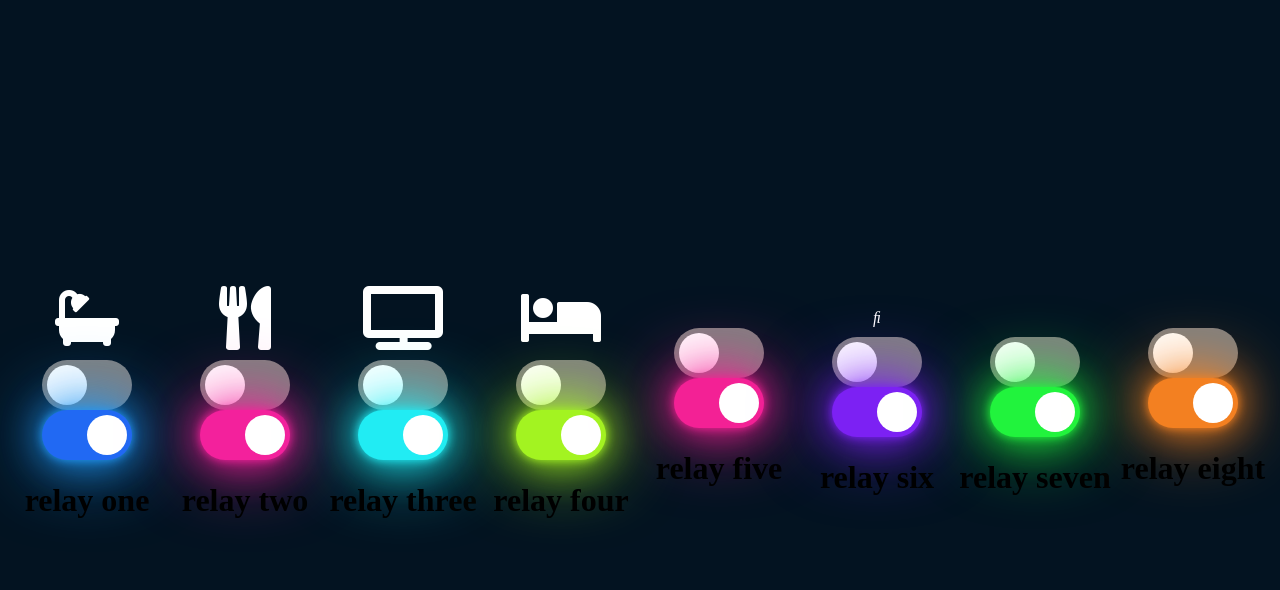
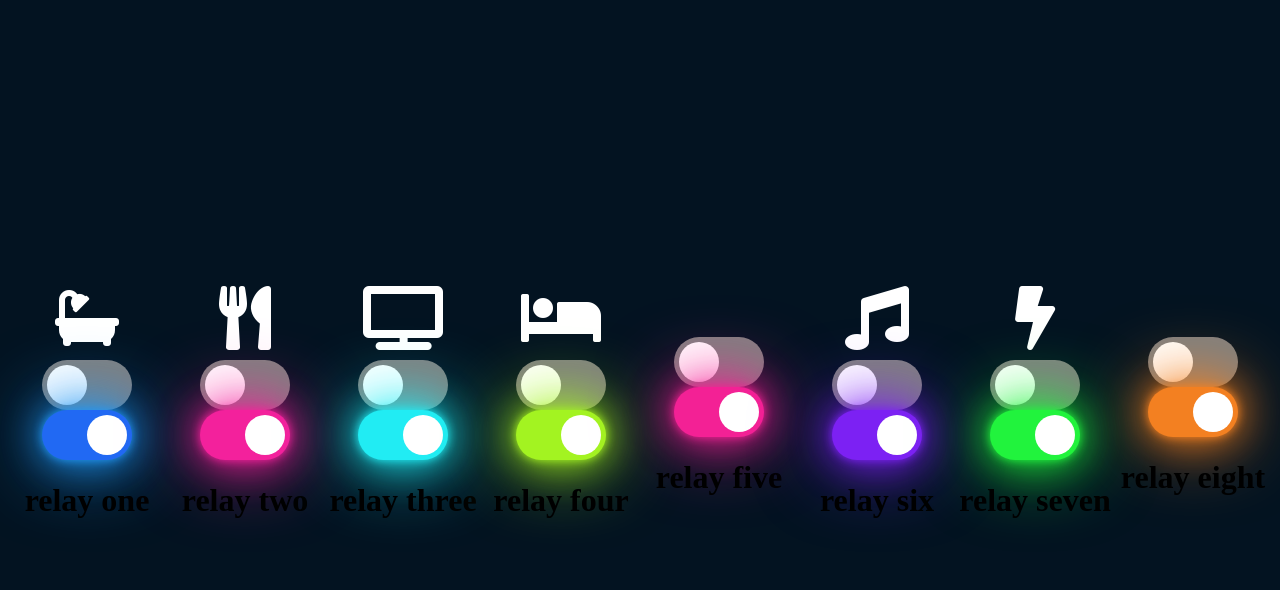
Before and after one commit to Abhishek-g-bot/Smart-Switch-Board, a Flask app: page / in a window 1280 px wide. Shown: the top 590 px of the page. Run offline with Flask 3, Linux system fonts and the light colour scheme; some libraries are stand-ins or nearby versions.

Commit message:
Update index.html

```diff
--- a/template/index.html
+++ b/template/index.html
@@ -80,7 +80,7 @@
 		</div>
 		<div class="progress">
 			<a class = "icon1" >
-				<i class="fa-sharp fa-regular fa-house"></i>
+				<i class="fas fa-4x fa-house"></i>
 			</a>
 			<div class= "toggle-btn4" id="unact4">
 				<div class= "inner-circle">
@@ -96,7 +96,7 @@
 		</div>
 		<div class="progress">
 			<a class = "icon1" >
-				<i class="fa-sharp fa-regular fa-music"></i>
+				<i class="fas fa-4x fa-music"></i>
 			</a>
 			<div class= "toggle-btn5" id="unact5">
 				<div class= "inner-circle">
@@ -112,7 +112,7 @@
 		</div>
 		<div class="progress">
 			<a class = "icon1" >
-				<i class="fa-sharp fa-regular fa-bolt"></i>
+				<i class="fas fa-4x fa-bolt"></i>
 			</a>
 			<div class= "toggle-btn6" id="unact6">
 				<div class= "inner-circle">
@@ -128,7 +128,7 @@
 		</div>
 		<div class="progress">
 			<a class = "icon1" >
-				<i class="fa-sharp fa-regular fa-volume"></i>
+				<i class="fas fa-4x fa-volume"></i>
 			</a>
 			<div class= "toggle-btn7" id="unact7">
 				<div class= "inner-circle">
```
